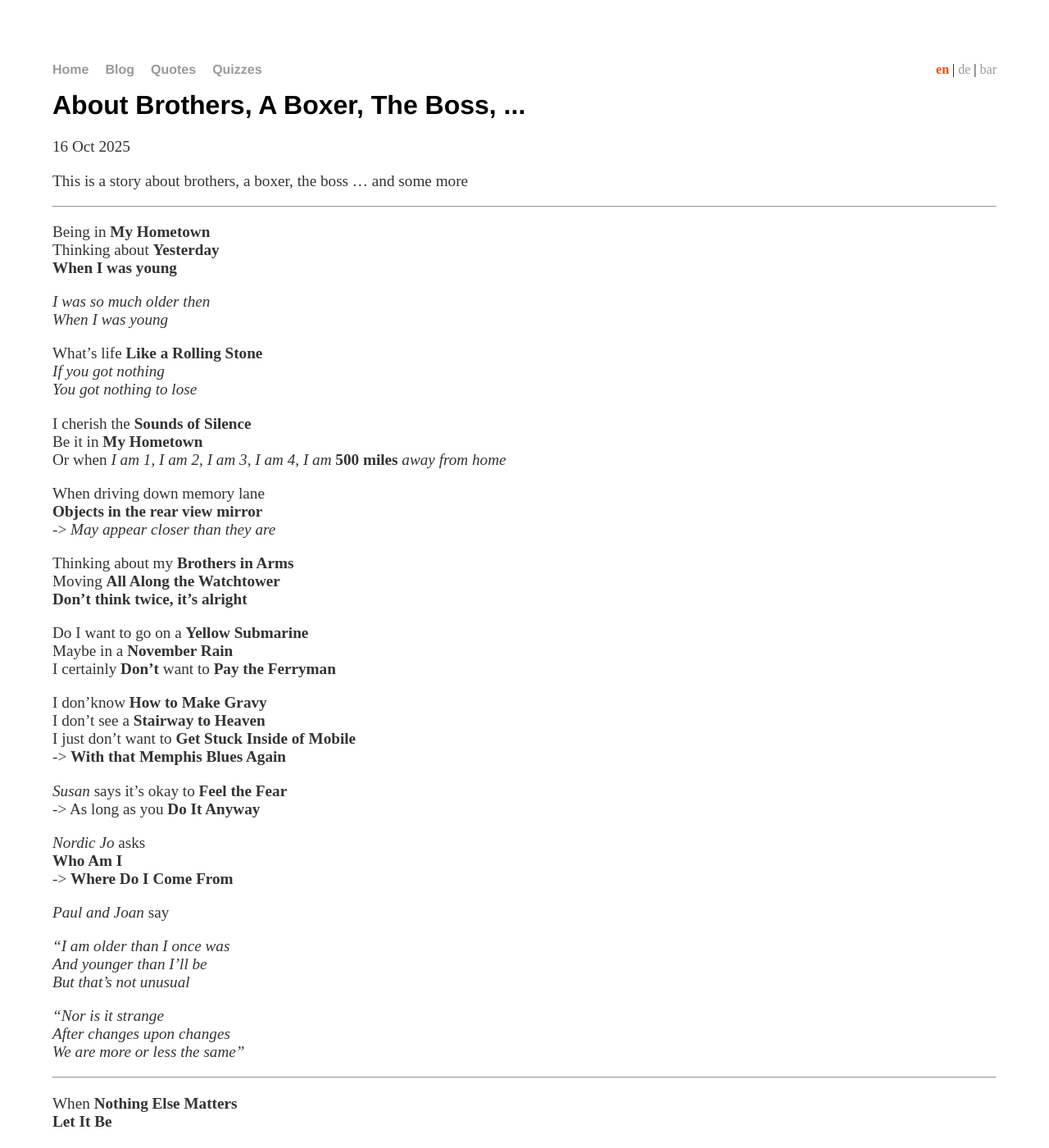
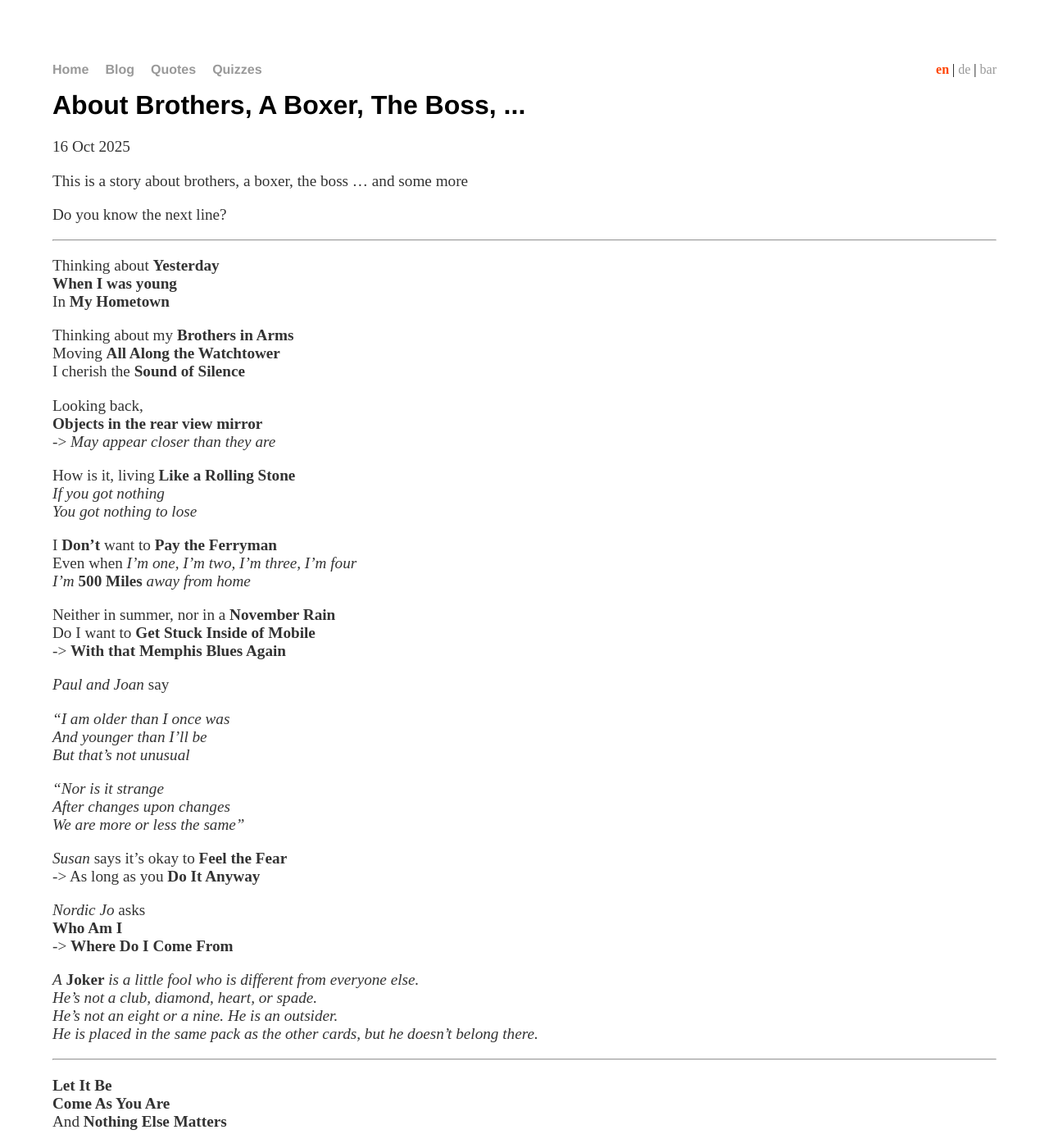
Before and after one commit to rudiverse/rudiverse.github.io, a Jekyll site: the page built from _posts/2025-10-16-Speechcraft-Speech-4.md, in a window 1280 px wide and 1400 px high. Shown: the whole window at 82% size. Built offline with Jekyll 4.4.1, drawn with Linux system fonts in a browser that asks for light colours; some of the changed text lies outside the part shown.

Commit message:
draft backup

```diff
--- a/_posts/2025-10-16-Speechcraft-Speech-4.md
+++ b/_posts/2025-10-16-Speechcraft-Speech-4.md
@@ -8,24 +8,89 @@ bar: none
 ---
 This is a story about brothers, a boxer, the boss ... and some more
 
+Do you know the next line?
+
+---
+
+Thinking about **Yesterday**
+**When I was young**
+In **My Hometown**
+
+Thinking about my **Brothers in Arms**
+Moving **All Along the Watchtower**
+I cherish the **Sound of Silence**
+
+Looking back,
+**Objects in the rear view mirror**
+-> *May appear closer than they are*
+
+How is it, living **Like a Rolling Stone**
+*If you got nothing*
+*You got nothing to lose*
+
+I **Don't** want to **Pay the Ferryman**
+Even when *I'm one, I'm two, I'm three, I'm four*
+*I'm* **500 Miles** *away from home*
+
+Neither in summer, nor in a **November Rain**
+Do I want to **Get Stuck Inside of Mobile**
+-> **With that Memphis Blues Again**
+
+
+*Paul and Joan* say
+
+*"I am older than I once was*
+*And younger than I'll be*
+*But that's not unusual*
+
+*"Nor is it strange*
+*After changes upon changes*
+*We are more or less the same"*
+
+*Susan* says it's okay to **Feel the Fear**
+-> As long as you **Do It Anyway**
+
+*Nordic Jo* asks
+**Who Am I**
+-> **Where Do I Come From**
+
+*A* **Joker** *is a little fool who is different from everyone else.*
+*He's not a club, diamond, heart, or spade.*
+*He's not an eight or a nine. He is an outsider.*
+*He is placed in the same pack as the other cards, but he doesn't belong there.*
+
+---
+
+**Let It Be**
+**Come As You Are**
+And **Nothing Else Matters**
+
+**This is the end**
+-> *My only friend, the end ...*
+
+---
+
+I'm only human, don't put the blame on me
+
 ---
 
 Being in **My Hometown**
 Thinking about **Yesterday**
+*When all my troubles seemed so far away*
+
 **When I was young**
-
 *I was so much older then*
 *When I was young*
 
-What's life **Like a Rolling Stone**
+How's living **Like a Rolling Stone**
 *If you got nothing*
 *You got nothing to lose*
 
-I cherish the **Sounds of Silence**
+I cherish the **Sound of Silence**
 Be it in **My Hometown**
 Or when *I am 1, I am 2, I am 3, I am 4, I am* **500 miles** *away from home*
 
-When driving down memory lane
+Driving down memory lane
 **Objects in the rear view mirror**
 -> *May appear closer than they are*
 
@@ -38,16 +103,9 @@ Maybe in a **November Rain**
 I certainly **Don't** want to **Pay the Ferryman**
 
 I don'know **How to Make Gravy**
-I don't see a **Stairway to Heaven**
+I can't find a **Stairway to Heaven**
 I just don't want to **Get Stuck Inside of Mobile**
 -> **With that Memphis Blues Again**
-
-*Susan* says it's okay to **Feel the Fear**
--> As long as you **Do It Anyway**
-
-*Nordic Jo* asks
-**Who Am I**
--> **Where Do I Come From**
 
 *Paul and Joan* say
 
@@ -59,10 +117,23 @@ I just don't want to **Get Stuck Inside of Mobile**
 *After changes upon changes*
 *We are more or less the same"*
 
+*Susan* says it's okay to **Feel the Fear**
+-> As long as you **Do It Anyway**
+
+*Nordic Jo* asks
+**Who Am I**
+-> **Where Do I Come From**
+
+*A* **Joker** *is a little fool who is different from everyone else.*
+*He's not a club, diamond, heart, or spade.*
+*He's not an eight or a nine. He is an outsider.*
+*He is placed in the same pack as the other cards, but he doesn't belong there.*
+
 ---
 
-When **Nothing Else Matters**
 **Let It Be**
+**Come As You Are**
+And **Nothing Else Matters**
 
 **This is the end**
 -> *My only friend, the end ...*
```
